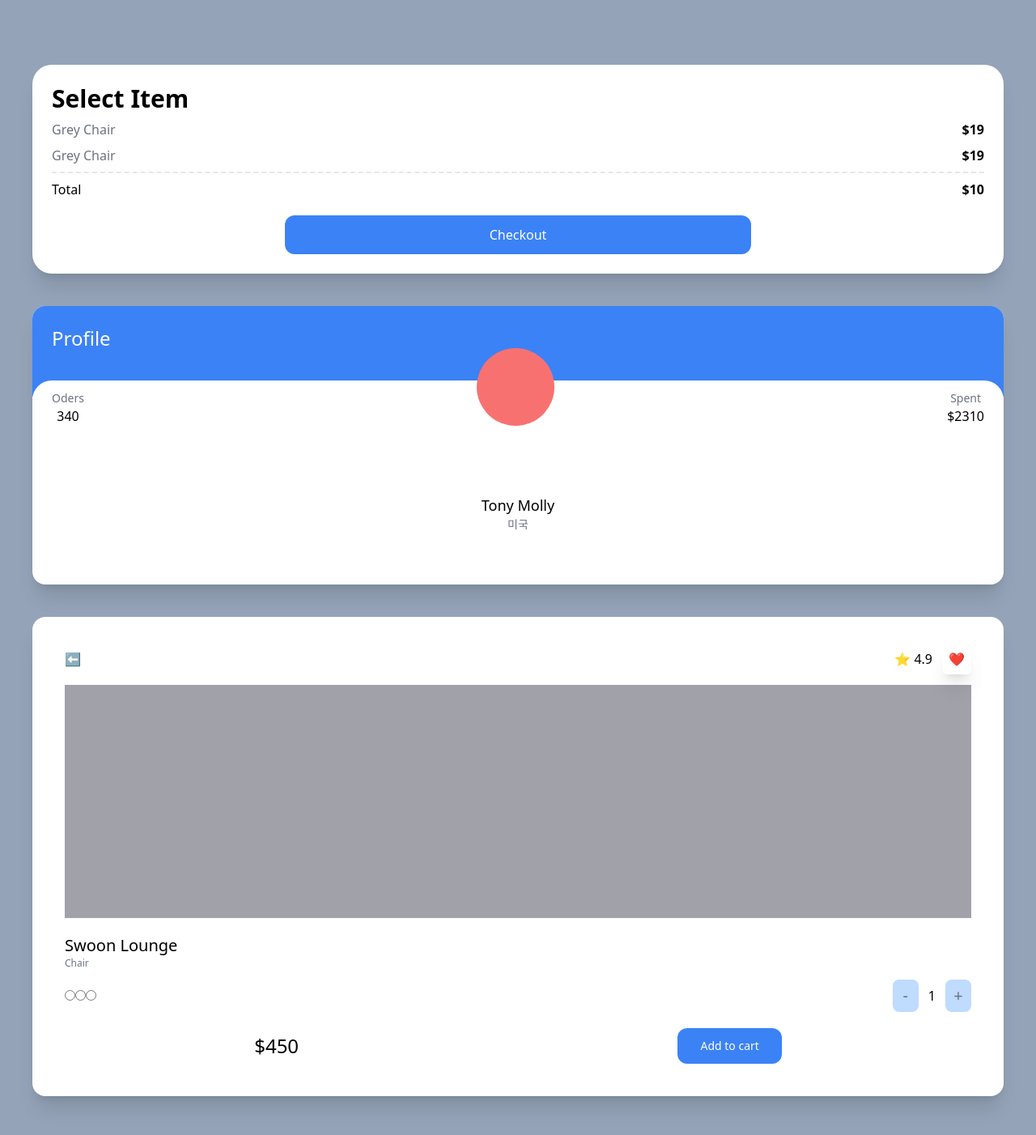
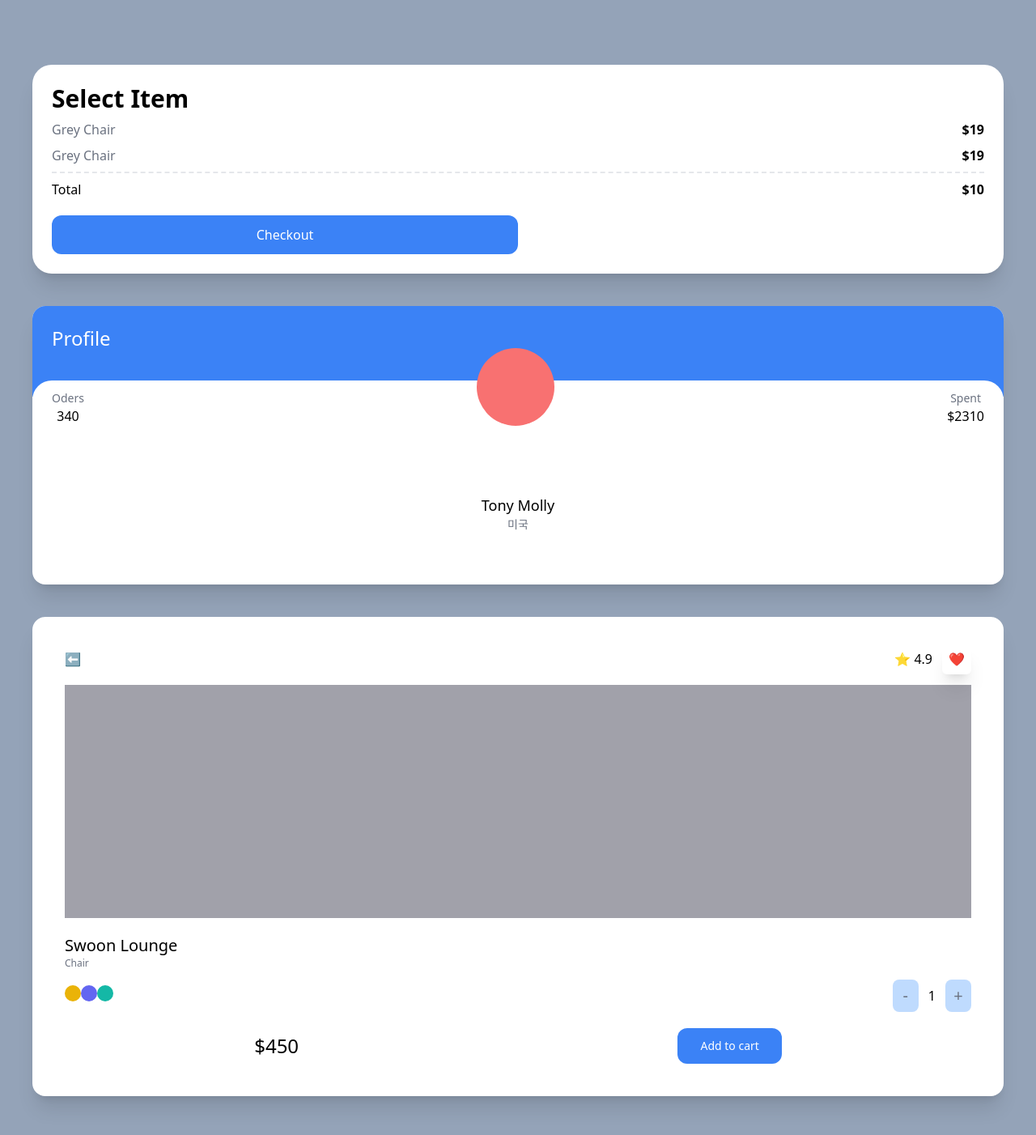
Before and after one commit to wjdghks963/clone-carrot-market, a Next.js app: page / in a window 1280 px wide. Shown: the top 1402 px of the page at 81% size. Built offline with nearby package versions, Linux system fonts and the light colour scheme.

Commit message:
tailwind modifier

```diff
--- a/pages/index.tsx
+++ b/pages/index.tsx
@@ -17,13 +17,15 @@ return (
           <span>Total</span>
           <span className="font-semibold">$10</span>
         </div>
-        <div
+        <button
           className="mt-5 bg-blue-500 text-white p-3
           text-center rounded-xl w-1/2 mx-auto
+          hover:bg-teal-500 hover:text-black
+          active:bg-yellow-500 focus:bg-red-500
          "
         >
           Checkout
-        </div>
+        </button>
       </div>
       <div className="bg-white overflow-hidden rounded-2xl shadow-xl">
         <div className='bg-blue-500 p-6 pb-14' >
@@ -61,9 +63,9 @@ return (
           <span className='text-xs text-gray-500'>Chair</span>
           <div className='mt-3 mb-5 flex justify-between items-center'>
             <div>
-            <input type='radio'/>
-            <input type='radio'/>
-            <input type='radio'/>
+              <button className='w-5 h-5 rounded-full bg-yellow-500'/>
+              <button className='w-5 h-5 rounded-full bg-indigo-500'/>
+              <button className='w-5 h-5 rounded-full bg-teal-500'/>
             </div>
             <div className='flex items-center space-x-3'>
               <button className='p-1.5 bg-blue-200 rounded-lg flex justify-center items-center aspect-square w-8 text-xl text-gray-500'>-</button>
```
Also changed, not shown: 1 other file (tests, documents, lock files or other folders).
